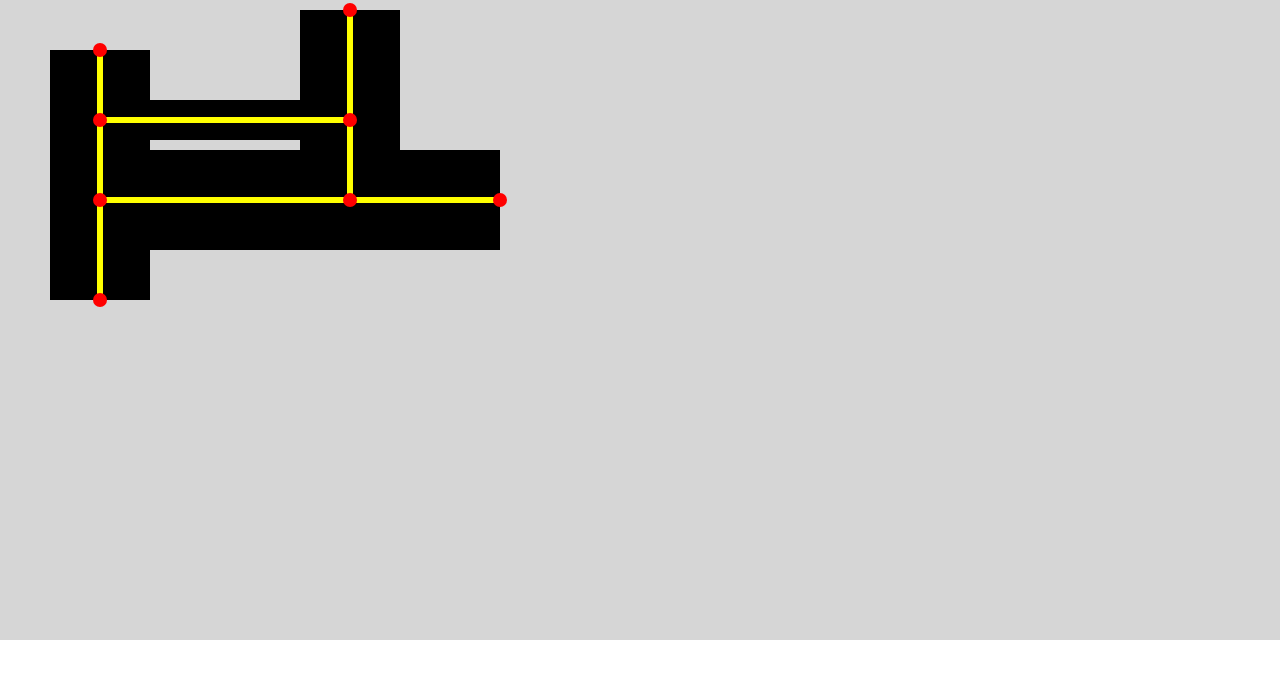
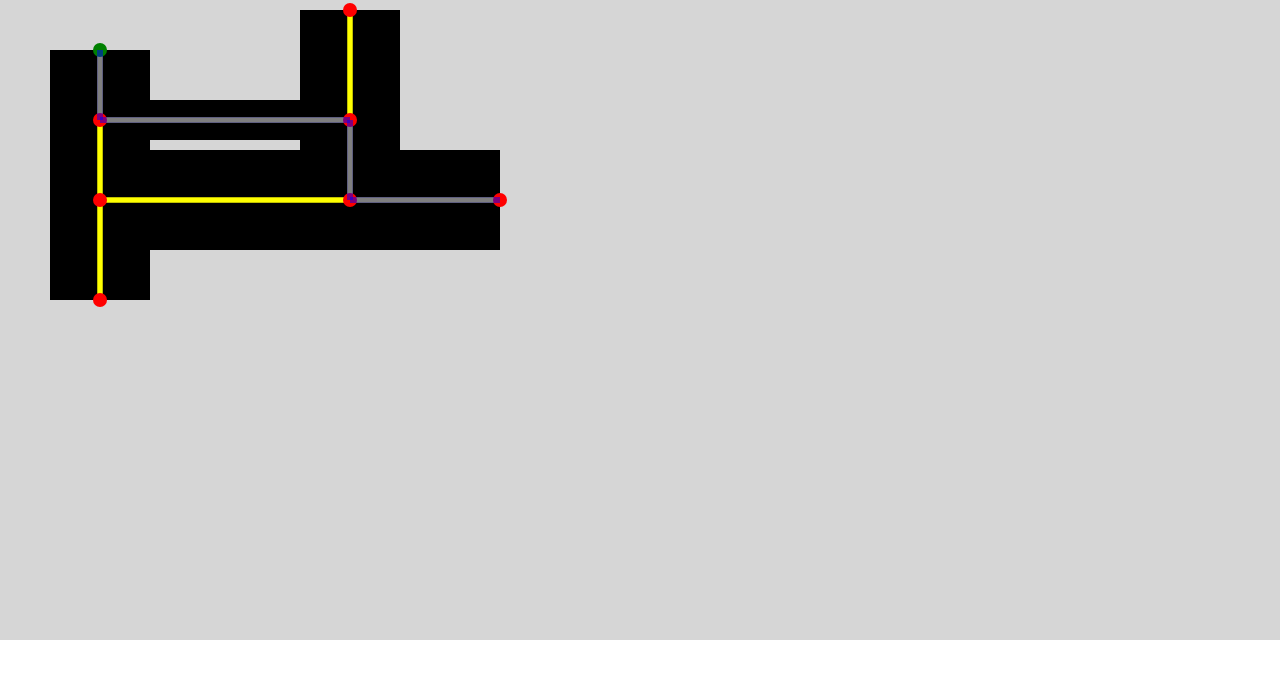
Before and after one commit to mateuslwd/Corridor_System, a plain HTML site: page index.html in a window 1280 px wide. Drawn offline with Linux system fonts and the light colour scheme.

Commit message:
A* added

```diff
--- a/index.html
+++ b/index.html
@@ -20,6 +20,8 @@
     <script src="./scripts/rect_vertex.js" type="module"></script>
     <script src="./scripts/vertex_searchNeighbors.js" type="module"></script>
 
+    <script src="./scripts/a_star.js" type="module"></script>
+
     <script src="./scripts/main.js" type="module"></script>
 
 </body>
--- /dev/null
+++ b/scripts/a_star.js
@@ -0,0 +1,191 @@
+import * as M from './calc.js'
+import * as D from './draw.js'
+import { vertex , Point} from './rect_vertex.js'
+
+function lowestF(open){
+
+    let temp = [...open]
+    temp.sort((a, b) => a - b)
+
+    return temp[0]
+
+}
+
+function findInList(item, list){
+
+    for(let i = 0; i < list.length; i++){
+
+        if(list[i] === item){
+            return i
+        }
+
+    }
+
+    return false
+
+}
+
+function removeFromList(item, list){
+
+    for(let i = list.length - 1; i >= 0 ; i--){
+
+        if(list[i] === item){
+            list.splice(i, 1)
+        }
+
+    }
+
+}
+
+export class Path{
+
+    constructor(start, end){
+
+        this.start = start
+        this.end = end
+
+        this.path = []
+        this.a_star()
+
+    }
+
+    a_star(){
+
+        let start_point = new Point(this.start, 'green');
+        let start_vertex = start_point.closest;
+        let start_vector = start_vertex.convertToVector()
+
+        let end_point = new Point(this.end, 'red');
+        let end_vertex = end_point.closest;
+        let end_vector = end_vertex.convertToVector()
+
+        //Copia os valores dos vertex
+        let map = [...vertex]
+
+        //Adiciona os valores a copia dos objetos
+        map.forEach(pos => {
+            pos.f = 0;
+            pos.g = 0;
+            pos.h = 0;
+        });
+
+        //Adiciona a openList o vertex Inicial
+        let open = [map[start_point.closest.index]]
+        let closed = []
+
+        let path = [];
+
+        while(open.length > 0){
+
+            //current tem que ser o vertex com o menor F em openList
+            let current_vertex = lowestF(open)
+            let current_vector = current_vertex.convertToVector()
+
+            //Se current for igual ao destino
+            if(current_vector.equalsTo(end_vector)){
+
+                let temp = current_vertex;
+
+                while(temp.p != undefined){
+                    path.unshift(temp)
+                    temp = temp.p
+                }
+
+                path.unshift(start_vertex)
+
+                this.path = path;
+
+            }
+
+            //Remove da lista de abertos
+            removeFromList(current_vertex, open)
+            //Adiciona a lista de já caminhados
+            closed.push(current_vertex)
+
+            //Para cada vizinho de current
+            current_vertex.neigh.forEach(neigh => {
+
+                if(neigh.index != start_vertex.index){
+
+                    let neigh_vertex = map[neigh.index];
+
+                    //Acontece de validar o vertex inicial
+                    //Não sei se isso é um problema
+
+                    //Se este vizinho não estiver na closedList
+                    if(!findInList(neigh_vertex, closed)){
+                        //Distancia de onde estou, até este vizinho
+                        let tempG = current_vertex.g + neigh.distance
+
+                        //Se o vizinho estiver na openList
+                        if(findInList(neigh_vertex, open)){
+
+                            //Se o caminho até aqui for menor do que antes
+                            if(tempG < neigh_vertex.g){
+
+                                //Atualiza o valor no mapa
+                                map[neigh.index].g = tempG
+
+                            }
+
+                        } else {
+
+                            //Atualiza o valor no mapa
+                            map[neigh.index].g = tempG
+                            open.push(map[neigh.index])
+
+                        }
+
+                        //Novo valor de H
+                        //HEURISTIC
+
+                        let index = neigh.index;
+
+                        map[index].h = neigh.vector.distanceTo(end_vector)
+                        map[index].f = map[index].g + map[index].h;
+                        map[index].p = current_vertex
+
+                    }
+
+                }
+
+            });
+
+        }
+
+    }
+
+    render(){
+
+        for(let i = 0; i < this.path.length -1 ; i++){
+
+            let a = this.path[i].convertToVector()
+            let b = this.path[i + 1].convertToVector()
+
+            D.line('rgba(0, 0, 255, .5)', 6, a, b)
+
+        }
+
+    }
+
+    static atualiza(){
+
+        for(let i = 0; i < paths.length; i++){
+
+            paths[i].a_star();
+
+        }
+
+    }
+
+    static render(){
+
+        for(let i = 0; i < paths.length; i++){
+            paths[i].render()
+        }
+
+    }
+
+}
+
+export var paths = []
--- a/scripts/draw.js
+++ b/scripts/draw.js
@@ -1,4 +1,23 @@
 import {C} from './setup.js'
+
+export function text(text, size, color, borderWidth, borderColor, position){
+
+    C.beginPath();
+    C.textAlign = "center";
+    C.font = `${size}px arial`
+    if(borderWidth != undefined && borderColor != undefined){
+        C.strokeStyle = borderColor;
+        C.lineWidth = borderWidth;
+        C.strokeText(text, position.x, position.y)
+        C.stroke()
+        C.closePath();
+        C.beginPath();
+    }
+    C.fillStyle = color;
+    C.fillText(text, position.x, position.y)
+    C.closePath();
+
+}
 
 export function clearFrame(){
 
@@ -77,6 +96,13 @@ export function line(color, width, ...args){
             break
         //Se receber 4 argumentos separados
         case 4:
+            C.beginPath();
+            C.strokeStyle = color;
+            C.lineWidth = width;
+            C.moveTo(args[0], args[1]);
+            C.lineTo(args[2], args[3]);
+            C.stroke();
+            C.closePath();
             break
 
     }
--- a/scripts/main.js
+++ b/scripts/main.js
@@ -1,30 +1,20 @@
 import * as D from './draw.js';
+import * as M from './calc.js';
 
 import {Corridor} from './rect_draw.js';
-import {Vertex, vertex} from './rect_vertex.js';
+import {Vertex, vertex, Point} from './rect_vertex.js';
+import { Path, paths } from './a_star.js';
+
+paths.push(new Path(new M.vector2(20, 20), new M.vector2(600, 200)))
 
 function frame(){
 
     D.clearFrame();
 
     Corridor.render()
+    Vertex.render()
 
-    for(let i = 0; i < vertex.length; i++){
-
-        let a = vertex[i].convertToVector()
-
-        for(let j = 0; j < vertex[i].neigh.length; j++){
-
-            let b = vertex[vertex[i].neigh[j]].convertToVector();
-
-            D.line('yellow', 6, a, b)
-
-        }
-
-
-    }
-
-    Vertex.render()
+    Path.render()
 
 }
 
--- a/scripts/rect_draw.js
+++ b/scripts/rect_draw.js
@@ -1,7 +1,8 @@
 import * as M from './calc.js';
 import * as D from './draw.js';
 import {ferramenta} from './setup.js';
-import { Vertex } from './rect_vertex.js';
+import { Vertex, vertex } from './rect_vertex.js';
+import { Path } from './a_star.js';
 
 export var corridors = [];
 
@@ -159,6 +160,7 @@ document.addEventListener('mousedown', (e)=>{
 
         corridors.push(new Corridor(corridorGhost.clicks[0], corridorGhost.clicks[1]))
 
+
         //Reseta o contador de cliques
         corridorGhost.clicks = undefined
         corridorGhost.temp = new M.vector2('zero')
@@ -167,6 +169,8 @@ document.addEventListener('mousedown', (e)=>{
 
         //Atualiza lista de pontos
         Vertex.atualizaVerticies()
+
+        Path.atualiza()
 
     }
 
--- a/scripts/rect_vertex.js
+++ b/scripts/rect_vertex.js
@@ -11,13 +11,49 @@ export class Vertex{
         this.x = point.x;
         this.y = point.y;
 
+        this.index = vertex.length
+
+        this.color = 'red'
+
         this.neigh = [];
 
     }
 
-    render(){
+    renderLines(){
 
-        D.circle('red', 7, this.x, this.y);
+        for(let i = 0; i < this.neigh.length; i++){
+
+            D.line('yellow', 5, this.x, this.y, this.neigh[i].vector.x, this.neigh[i].vector.y)
+
+            //Escreve a distancia na tela
+
+            let x;
+            let y;
+
+            let deltaX = this.neigh[i].vector.x - this.x
+            let deltaY = this.neigh[i].vector.y - this.y
+
+            //Se estiverem alinhados horizontalmente
+            if(deltaX == 0){
+
+                x = this.x
+                y = this.y + deltaY / 2 + 7
+
+            } else {
+
+                //Estão alinhados vertcalmente
+                x = this.x + deltaX / 2
+                y = this.y + 7
+
+            }
+
+        }
+
+    }
+
+    renderPoints(){
+
+        D.circle(this.color, 7, this.x, this.y);
 
     }
 
@@ -141,12 +177,61 @@ export class Vertex{
 
     static render(){
 
+
         for(let i = 0; i < vertex.length; i++){
-            vertex[i].render();
+            vertex[i].renderLines();
+        }
+
+        for(let i = 0; i < vertex.length; i++){
+
+            vertex[i].renderPoints();
+
+            let pos = vertex[i].convertToVector()
+            pos.y -= 15
+
         }
 
     }
 
 }
 
+export class Point{
+
+    constructor(vector, color){
+
+        this.vector = vector;
+        this.color = color
+
+        this.closest;
+
+        this.searchClosestVertex();
+
+    }
+
+    searchClosestVertex(){
+
+        let dist = []
+
+        for(let i = 0; i < vertex.length; i++){
+
+            dist.push({d: this.vector.distanceTo(vertex[i].convertToVector()), i: i})
+
+        }
+
+        dist.sort((a, b) => a.d - b.d)
+
+        this.closest = vertex[dist[0].i]
+
+        this.closest.color = this.color;
+
+    }
+
+    render(){
+
+        this.vector.draw(this.color, 10)
+
+    }
+
+}
+
 export var vertex = [];
--- a/scripts/setup.js
+++ b/scripts/setup.js
@@ -5,7 +5,7 @@ CANVAS.width = window.innerWidth;
 CANVAS.height = window.innerHeight * .8;
 
 
-export var ferramenta = 'corridorCreator';
+export var ferramenta = 'none';
 
 
 
--- a/scripts/vertex_searchNeighbors.js
+++ b/scripts/vertex_searchNeighbors.js
@@ -86,6 +86,18 @@ function areNeighbors(i, j){
 
 }
 
+class Edge{
+
+    constructor(index, vector, distance){
+
+        this.index = index;
+        this.vector = vector;
+        this.distance = distance;
+
+    }
+
+}
+
 export function initNeighbors(){
 
     for(let i = 0; i < vertex.length; i++){
@@ -96,7 +108,7 @@ export function initNeighbors(){
 
                 if(areNeighbors(i, j)){
 
-                    vertex[i].neigh.push(j)
+                    vertex[i].neigh.push(new Edge(j, vertex[j].convertToVector(), M.distance(vertex[i].convertToVector(), vertex[j].convertToVector())))
 
                 }
 
```
